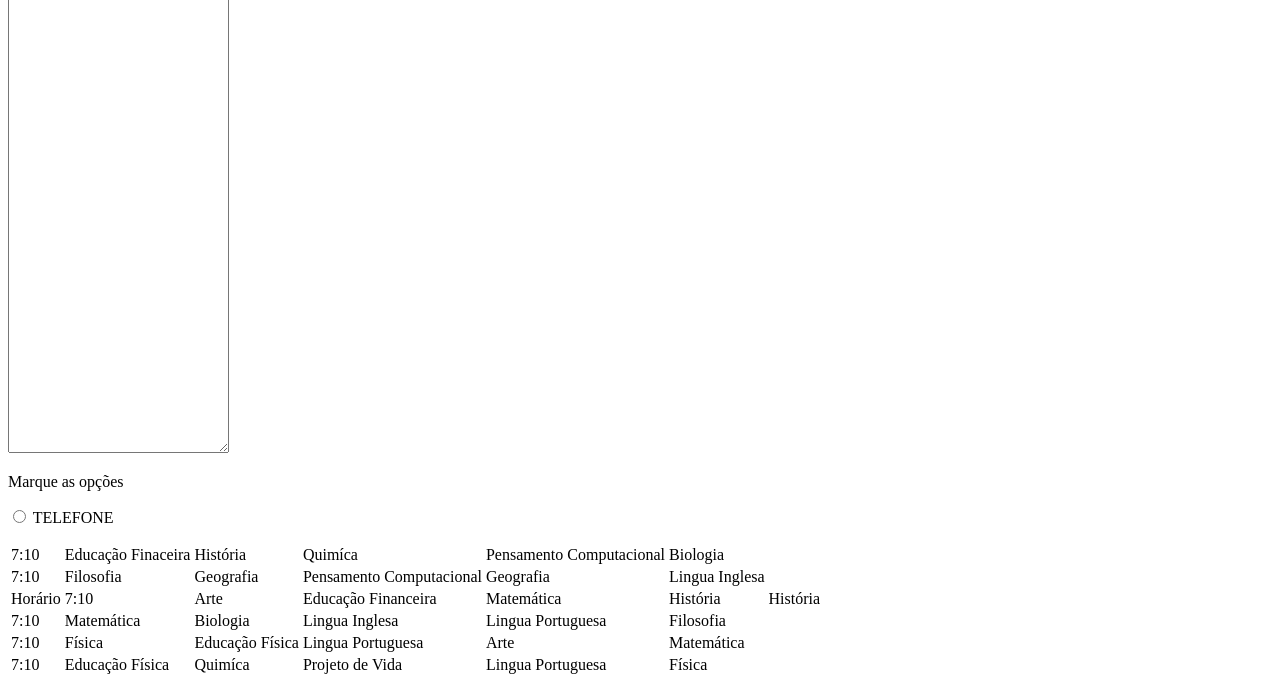
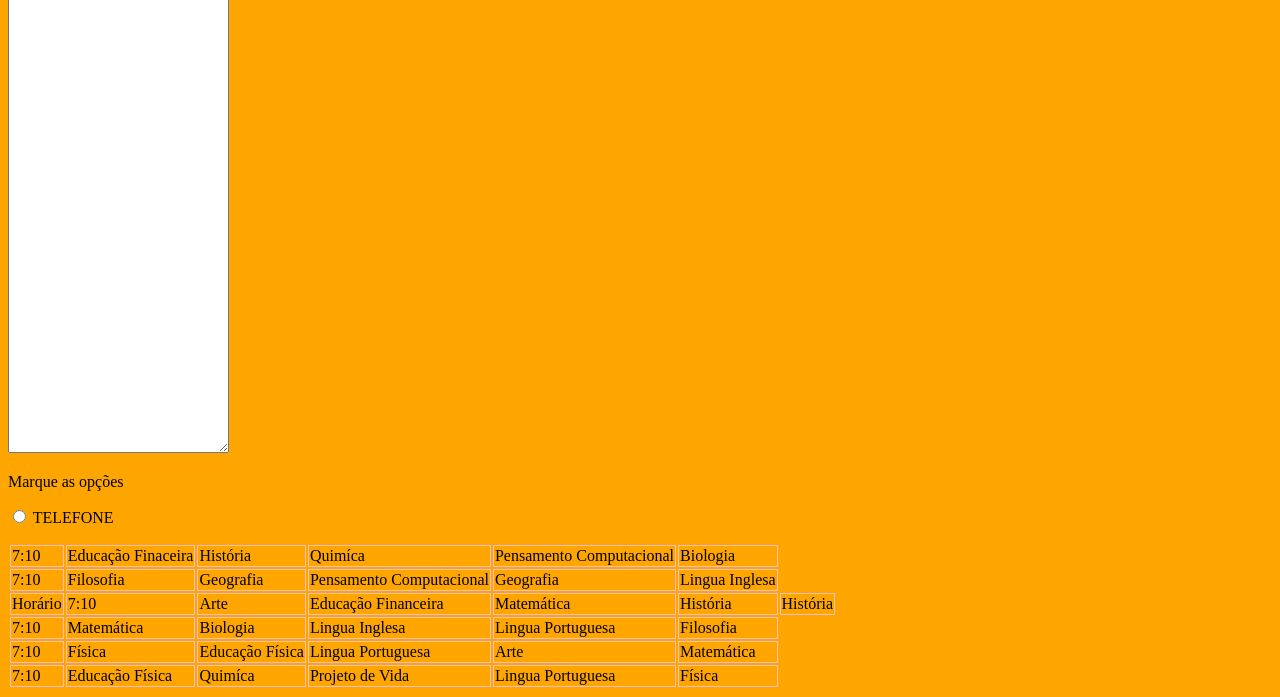
Before and after one commit to tauanygabriellidasilvapacheco/formulario, a plain HTML site: page index.html in a window 1280 px wide. Shown: the part 126-823 px from the top of the page. Drawn offline with Linux system fonts and the light colour scheme.

Commit message:
Update style.css

```diff
--- a/style.css
+++ b/style.css
@@ -1,3 +1,9 @@
 body{
-  backgroud:orange;
-}
+  background:orange;
+ }
+
+ td{
+   border: 1px solid;
+
+   border-color:pink
+   }
```
